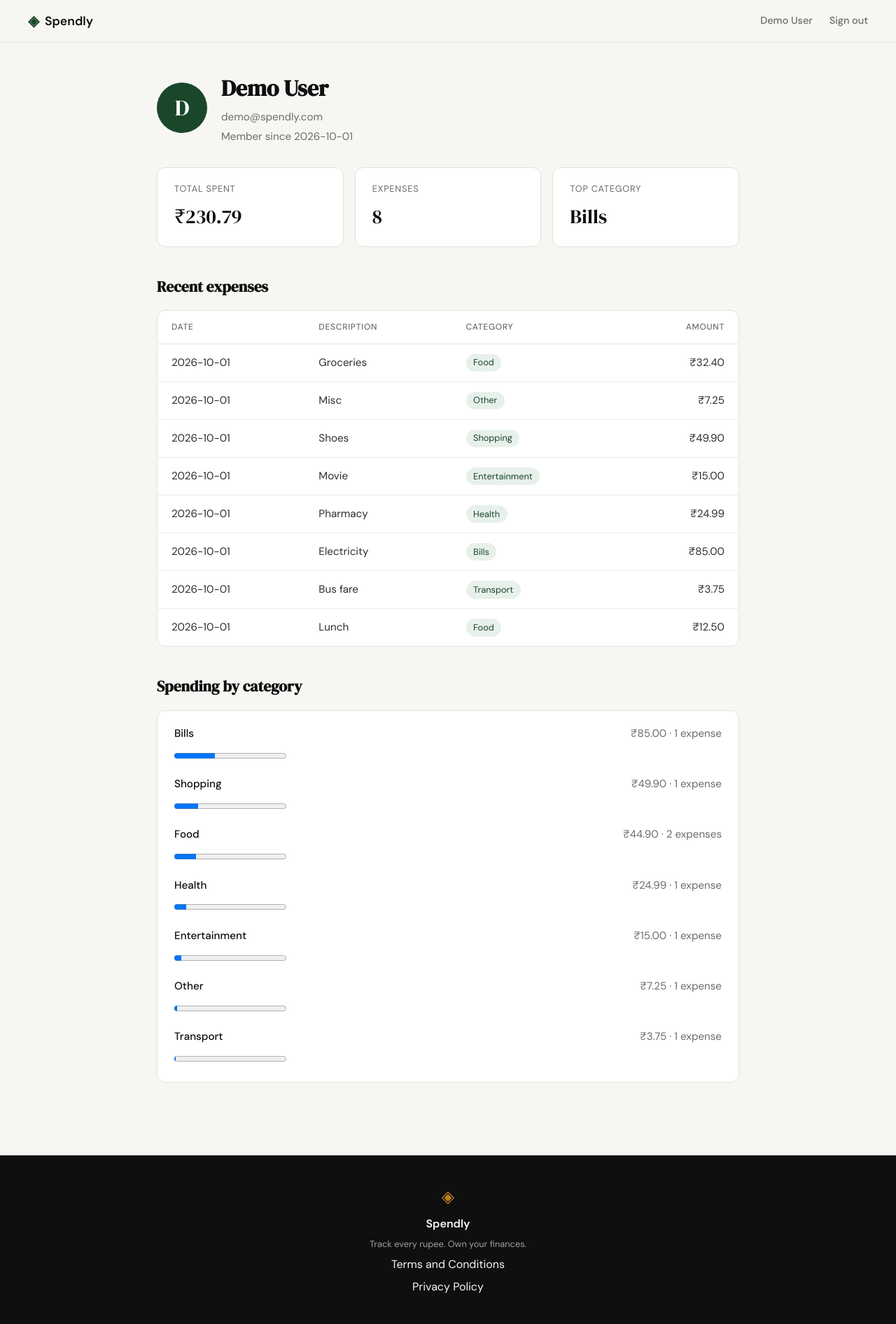
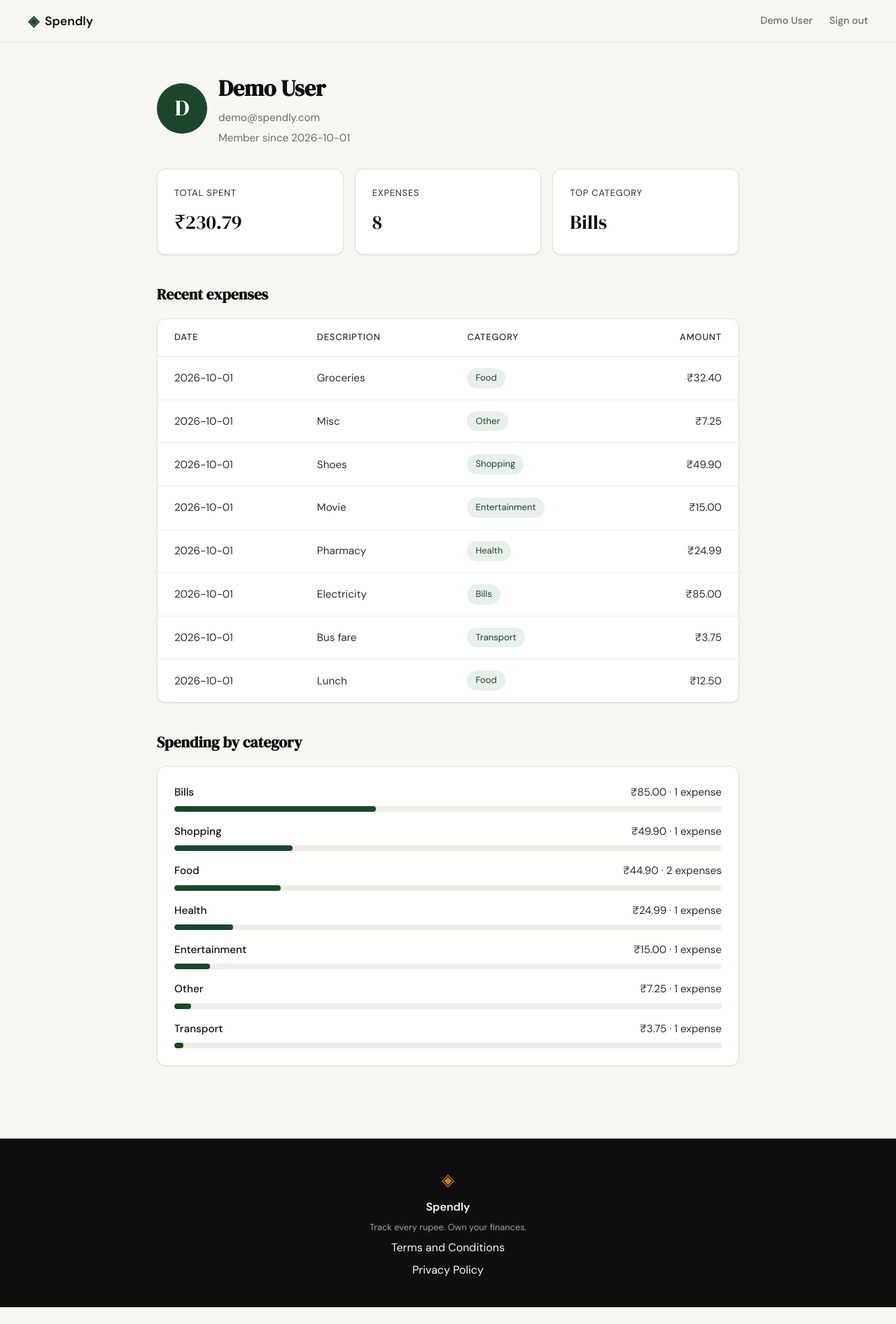
Before and after one commit to ForhanShahriarFahim/spendly, a Flask app: page /profile in a window 1280 px wide. Shown: the whole page at 70% size. After the commit the page ends 1868 px from the top, so only its background shows below. Run offline with Flask 3, Linux system fonts and the light colour scheme; the visitor is signed in with stand-in values (Sample User, id 1); data comes from the database, SQL or seed files in the repository.

Commit message:
Polish profile page and redirect logged-in users to profile
Co-Authored-By: Claude Sonnet 5.5 <noreply@anthropic.com>

```diff
--- a/app.py
+++ b/app.py
@@ -65,7 +65,7 @@ def _render_register_error(message, name, email):
 @app.route("/register", methods=["GET", "POST"])
 def register():
     if _current_user():
-        return redirect(url_for("landing"))
+        return redirect(url_for("profile"))
 
     if request.method == "GET":
         return render_template("register.html")
@@ -104,7 +104,7 @@ def _render_login_error(message, email):
 @app.route("/login", methods=["GET", "POST"])
 def login():
     if _current_user():
-        return redirect(url_for("landing"))
+        return redirect(url_for("profile"))
 
     if request.method == "GET":
         return render_template(
@@ -125,7 +125,7 @@ def login():
 
     session.clear()
     session["user_id"] = user["id"]
-    return redirect(url_for("landing"))
+    return redirect(url_for("profile"))
 
 
 @app.route("/logout")
--- a/static/css/profile.css
+++ b/static/css/profile.css
@@ -1,13 +1,32 @@
 .profile-page {
+    --profile-shadow: 0 1px 2px color-mix(in srgb, var(--ink) 8%, transparent);
     max-width: 880px;
     margin: 0 auto;
     padding: 2.5rem 1.5rem 4rem;
 }
 
+.profile-page a:focus-visible,
+.expense-table-wrap:focus-visible {
+    outline: 2px solid var(--accent);
+    outline-offset: 2px;
+}
+
+.visually-hidden {
+    position: absolute;
+    width: 1px;
+    height: 1px;
+    margin: -1px;
+    padding: 0;
+    overflow: hidden;
+    clip: rect(0, 0, 0, 0);
+    white-space: nowrap;
+    border: 0;
+}
+
 .profile-header {
     display: flex;
     align-items: center;
-    gap: 1.25rem;
+    gap: 1rem;
     margin-bottom: 2rem;
 }
 
@@ -37,7 +56,7 @@
 
 .profile-email,
 .profile-since {
-    margin: 0.2rem 0 0;
+    margin: 0.25rem 0 0;
     color: var(--ink-muted);
     font-size: 0.95rem;
     word-break: break-word;
@@ -51,26 +70,35 @@
 }
 
 .stat-card {
+    min-width: 0;
     background: var(--paper-card);
     border: 1px solid var(--border);
     border-radius: var(--radius-md);
-    padding: 1.25rem 1.5rem;
+    box-shadow: var(--profile-shadow);
+    padding: 1.5rem;
     display: flex;
     flex-direction: column;
-    gap: 0.4rem;
+    gap: 0.5rem;
 }
 
 .stat-label {
-    font-size: 0.8rem;
+    font-size: 0.8125rem;
     text-transform: uppercase;
     letter-spacing: 0.06em;
-    color: var(--ink-muted);
+    color: var(--ink-soft);
 }
 
 .stat-value {
     font-family: var(--font-display);
     font-size: 1.75rem;
     color: var(--ink);
+    font-variant-numeric: tabular-nums;
+}
+
+.stat-value--text {
+    overflow: hidden;
+    text-overflow: ellipsis;
+    white-space: nowrap;
 }
 
 .profile-section { margin-bottom: 2.5rem; }
@@ -94,10 +122,13 @@
 .profile-empty p { margin: 0; }
 
 .category-list {
+    list-style: none;
+    margin: 0;
     background: var(--paper-card);
     border: 1px solid var(--border);
     border-radius: var(--radius-md);
-    padding: 1.25rem 1.5rem;
+    box-shadow: var(--profile-shadow);
+    padding: 1.5rem;
     display: flex;
     flex-direction: column;
     gap: 1rem;
@@ -107,22 +138,42 @@
     display: flex;
     justify-content: space-between;
     gap: 1rem;
-    margin-bottom: 0.4rem;
+    margin-bottom: 0.5rem;
     font-size: 0.95rem;
 }
 
 .category-name { color: var(--ink); font-weight: 500; }
-.category-meta { color: var(--ink-muted); text-align: right; }
 
-.category-track {
+.category-meta {
+    color: var(--ink-soft);
+    text-align: right;
+    font-variant-numeric: tabular-nums;
+}
+
+.category-progress {
+    display: block;
+    width: 100%;
     height: 8px;
+    border: 0;
+    border-radius: var(--radius-sm);
+    overflow: hidden;
+    appearance: none;
+    -webkit-appearance: none;
+    background: var(--paper-warm);
+    color: var(--accent);
+}
+
+.category-progress::-webkit-progress-bar {
     background: var(--paper-warm);
     border-radius: var(--radius-sm);
-    overflow: hidden;
 }
 
-.category-bar {
-    height: 100%;
+.category-progress::-webkit-progress-value {
+    background: var(--accent);
+    border-radius: var(--radius-sm);
+}
+
+.category-progress::-moz-progress-bar {
     background: var(--accent);
     border-radius: var(--radius-sm);
 }
@@ -131,6 +182,7 @@
     background: var(--paper-card);
     border: 1px solid var(--border);
     border-radius: var(--radius-md);
+    box-shadow: var(--profile-shadow);
     overflow-x: auto;
 }
 
@@ -142,24 +194,26 @@
 
 .expense-table th {
     text-align: left;
-    padding: 0.85rem 1.25rem;
-    font-size: 0.75rem;
+    padding: 1rem 1.5rem;
+    font-size: 0.8125rem;
     text-transform: uppercase;
     letter-spacing: 0.06em;
-    color: var(--ink-muted);
+    color: var(--ink-soft);
     font-weight: 500;
     border-bottom: 1px solid var(--border);
     white-space: nowrap;
 }
 
 .expense-table td {
-    padding: 0.85rem 1.25rem;
+    padding: 1rem 1.5rem;
     color: var(--ink-soft);
     border-bottom: 1px solid var(--border-soft);
 }
 
+.expense-table tbody tr:hover { background: var(--accent-light); }
 .expense-table tbody tr:last-child td { border-bottom: none; }
 
+.expense-table th.num,
 .expense-table .num {
     text-align: right;
     font-variant-numeric: tabular-nums;
@@ -168,11 +222,11 @@
 
 .category-pill {
     display: inline-block;
-    padding: 0.15rem 0.65rem;
+    padding: 0.25rem 0.75rem;
     border-radius: var(--radius-lg);
     background: var(--accent-light);
     color: var(--accent);
-    font-size: 0.8rem;
+    font-size: 0.8125rem;
 }
 
 @media (max-width: 900px) {
@@ -184,4 +238,8 @@
     .profile-stats { grid-template-columns: 1fr; }
     .profile-name { font-size: 1.5rem; }
     .category-list { padding: 1rem; }
+    .category-head { flex-wrap: wrap; }
+    .expense-table { min-width: 32rem; }
+    .expense-table th,
+    .expense-table td { padding: 0.75rem 1rem; }
 }
--- a/static/css/style.css
+++ b/static/css/style.css
@@ -642,3 +642,8 @@ a { color: inherit; text-decoration: none; }
     .legal-section { padding: 2.5rem 1rem 3rem; }
     .legal-card { padding: 1.5rem; }
 }
+
+a:focus-visible {
+    outline: 2px solid var(--accent);
+    outline-offset: 2px;
+}
--- a/templates/base.html
+++ b/templates/base.html
@@ -39,8 +39,8 @@
             <span class="brand-icon">◈</span>
             <span class="footer-name">Spendly</span>
             <p class="footer-copy">Track every rupee. Own your finances.</p>
-            <a href="/terms">Terms and Conditions</a>
-            <a href="/privacy">Privacy Policy</a>
+            <a href="{{ url_for('terms') }}">Terms and Conditions</a>
+            <a href="{{ url_for('privacy') }}">Privacy Policy</a>
         </div>
     </footer>
 
--- a/templates/profile.html
+++ b/templates/profile.html
@@ -31,7 +31,7 @@
         </div>
         <div class="stat-card">
             <span class="stat-label">Top category</span>
-            <span class="stat-value">{{ top_category["category"] if top_category else "—" }}</span>
+            <span class="stat-value stat-value--text"{% if top_category %} title="{{ top_category['category'] }}"{% endif %}>{{ top_category["category"] if top_category else "—" }}</span>
         </div>
     </div>
 
@@ -43,15 +43,16 @@
     {% else %}
 
     <section class="profile-section">
-        <h2 class="profile-section-title">Recent expenses</h2>
-        <div class="expense-table-wrap">
+        <h2 class="profile-section-title" id="recent-heading">Recent expenses</h2>
+        <div class="expense-table-wrap" tabindex="0" role="region" aria-labelledby="recent-heading">
             <table class="expense-table">
+                <caption class="visually-hidden">Most recent expenses</caption>
                 <thead>
                     <tr>
-                        <th>Date</th>
-                        <th>Description</th>
-                        <th>Category</th>
-                        <th class="num">Amount</th>
+                        <th scope="col">Date</th>
+                        <th scope="col">Description</th>
+                        <th scope="col">Category</th>
+                        <th scope="col" class="num">Amount</th>
                     </tr>
                 </thead>
                 <tbody>
@@ -69,11 +70,11 @@
     </section>
 
     <section class="profile-section">
-        <h2 class="profile-section-title">Spending by category</h2>
-        <div class="category-list">
+        <h2 class="profile-section-title" id="category-heading">Spending by category</h2>
+        <ul class="category-list" aria-labelledby="category-heading">
             {% for cat in breakdown %}
             {% set pct = ((cat["total"] / summary["total"]) * 100)|round(1) if summary["total"] else 0 %}
-            <div class="category-row">
+            <li class="category-row">
                 <div class="category-head">
                     <span class="category-name">{{ cat["category"] }}</span>
                     <span class="category-meta">
@@ -83,9 +84,9 @@
                 </div>
                 <progress class="category-progress" value="{{ pct }}" max="100"
                           aria-label="{{ cat['category'] }}: {{ pct }}% of total spending">{{ pct }}%</progress>
-            </div>
+            </li>
             {% endfor %}
-        </div>
+        </ul>
     </section>
 
     {% endif %}
```
Also changed, not shown: CLAUDE.md (+2 -2 lines), tests/test_login_logout.py (+3 -3 lines), tests/test_profile.py (+66 -1 lines), .claude/skills/frontend-design/SKILL.md, .claude/specs/04-profile-page-design.md (added).
